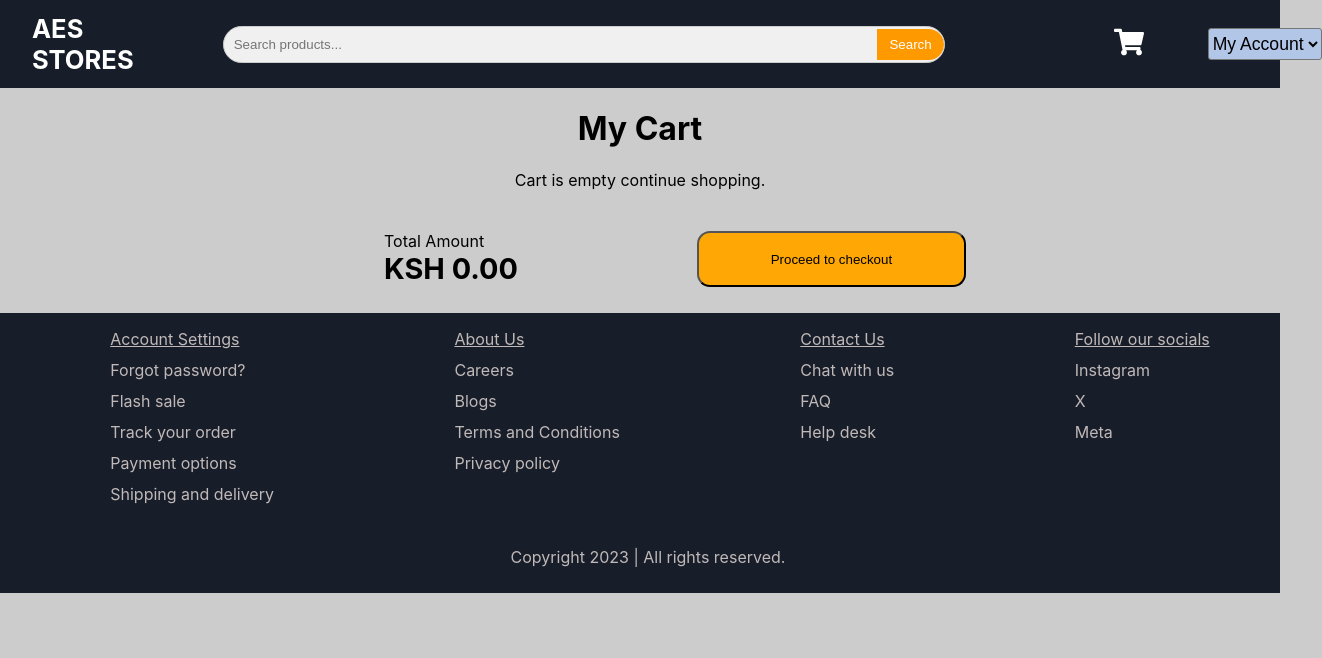
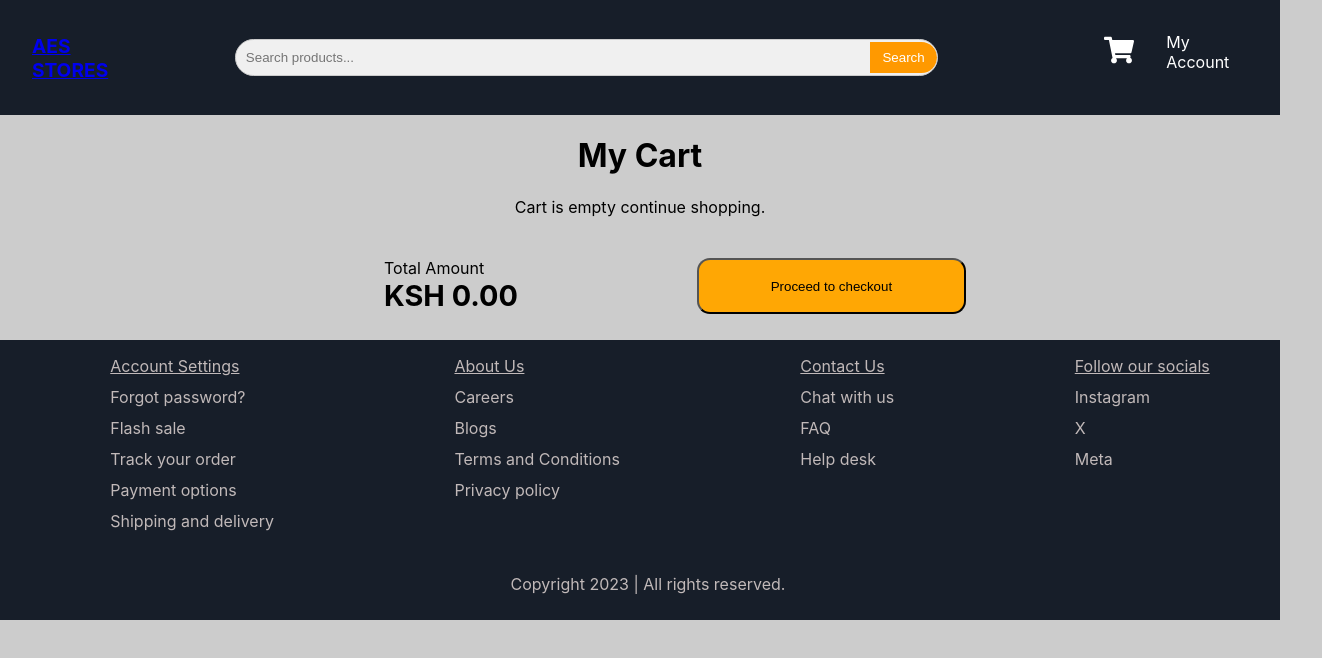
Before and after one commit to smsharon/online-store, a React (Create React App) app: page /cart in a window 1280 px wide. Shown: the top 658 px of the page, 1322 px wide, since content can reach past the window. Built offline with nearby package versions, Linux system fonts and the light colour scheme; data requests are answered from the project's data file; some icons are missing.

Commit message:
fix: update asnd style account component

```diff
--- a/db.json
+++ b/db.json
@@ -394,6 +394,11 @@
       "email": "alvin@gmail.com",
       "password": "1234",
       "id": 3
+    },
+    {
+      "email": "shallon@gmail.com",
+      "password": "1234",
+      "id": 4
     }
   ],
   "register": [
@@ -411,6 +416,11 @@
       "email": "alvin@gmail.com",
       "password": "1234",
       "id": 3
+    },
+    {
+      "email": "shallon@gmail.com",
+      "password": "1234",
+      "id": 4
     }
   ]
 }
--- a/src/App.css
+++ b/src/App.css
@@ -197,6 +197,7 @@
     justify-content: space-between;
     align-items: flex-start;
     padding: 20px;
+
 }
 
 .product-details-image img {
--- a/src/components/Cart.css
+++ b/src/components/Cart.css
@@ -1,7 +1,7 @@
-h1 {
+.car h1 {
     text-align: center;
 }
-p {
+.car p {
   text-align: center;
 }
 table {
--- a/src/components/Cart.js
+++ b/src/components/Cart.js
@@ -7,11 +7,11 @@ function Cart({ cart, onDelete }) {
   console.log(cart)
 
     return (
-      <div>
+      <div className="car">
         <h1>My Cart</h1>
 
         {cart.length === 0 ? (
-          <p>Cart is empty continue shopping.</p>
+          <p >Cart is empty continue shopping.</p>
           ): cart.map((i)=> {
           return (
             <div key={i.id}>
--- a/src/components/NavBar.css
+++ b/src/components/NavBar.css
@@ -8,16 +8,21 @@
     background-color: rgb(23, 30, 41);
     color: white;
     padding: 1rem 2rem;
-    height: 7vh;
+   /* height: 7vh;
     position: sticky;
-    z-index: 100;
+    z-index: 100*/
+
+
   }
 
   .logo {
-    font-size: 1.6rem;
+    font-size: 1.2rem;
     font-weight: bold;
     color: white;
     text-decoration: none;
+    flex: 1;
+    display: flex;
+    align-items: center;
   }
 
   .nav-links {
@@ -51,7 +56,7 @@
   .nav-item {
     display: flex;
     align-items: center;
-    gap: 4rem;
+    gap: 2rem;
     justify-content: space-between;
   }
 
@@ -83,3 +88,32 @@
   .search-container input:focus {
     outline: none;
   }
+  .account-dropdown {
+    position: absolute;
+    top: 100%;
+    right: 0;
+    background-color: #b4a2a2;
+    border: 1px solid #ccc;
+    box-shadow: 0px 4px 8px rgba(0, 0, 0, 0.1);
+    z-index: 100;
+    display: flex;
+    flex-direction: column;
+    padding: 10px;
+  }
+
+  .dropdown-item {
+    padding: 8px;
+    cursor: pointer;
+    transition: background-color 0.2s;
+  }
+
+  .dropdown-item:hover {
+    background-color: #1a1919;
+  }
+
+  .account-dropdown-toggle {
+    cursor: pointer;
+  }
+  .logo link {
+    text-decoration: none;
+  }
--- a/src/components/NavBar.js
+++ b/src/components/NavBar.js
@@ -1,40 +1,56 @@
-import React from 'react';
-import { Link } from 'react-router-dom';
+import React, { useState } from 'react';
+import { Link, useNavigate } from 'react-router-dom';
 import './NavBar.css';
-import { FaShoppingCart, FaUser } from 'react-icons/fa';
+import { FaShoppingCart } from 'react-icons/fa';
 
-
-function NavBar({ setSearchTerm, setCategoryFilter  }) {
+function NavBar({ setSearchTerm, setCategoryFilter }) {
+  const navigate = useNavigate();
+  const [showAccountDropdown, setShowAccountDropdown] = useState(false);
 
   const handleSearchInputChange = (event) => {
     setSearchTerm(event.target.value);
   };
 
+  const handleSearchInputClick = () => {
+    setShowAccountDropdown(false); // Close the dropdown when the search input is clicked
+  };
+
+  const handleOptionClick = (path) => {
+    navigate(path);
+    setShowAccountDropdown(false);
+  };
+
   return (
     <header className="navbar">
-      <div ><Link className="logo"to="/">AES STORES</Link></div>
+      <div className="logo"><Link to="/">AES STORES</Link></div>
       <nav>
-
-        <div className="nav-links">
+        <ul className="nav-links">
           <div className="search">
             <div className="search-container">
               <input
                 type="text"
                 placeholder="Search products..."
+                onClick={handleSearchInputClick}
                 onChange={handleSearchInputChange}
               />
               <button className="search-button">Search</button>
             </div>
+            {showAccountDropdown && (
+              <div className="account-dropdown">
+                <div className="dropdown-item" onClick={() => handleOptionClick('/login')}>Sign In</div>
+                <div className="dropdown-item" onClick={() => handleOptionClick('/account')}>My Account</div>
+                <div className="dropdown-item" onClick={() => handleOptionClick('/orders')}>Orders</div>
+                <div className="dropdown-item" onClick={() => handleOptionClick('/faqs')}>FAQs</div>
               </div>
-          <div className='nav-item'>
+            )}
+          </div>
+          <li className='nav-item'>
             <Link to="/cart"><FaShoppingCart size={30} /></Link>
-              <select id="select">
-                <option>My Account</option>
-                <option>Orders</option>
-                <option>FAQs</option>
-                </select>
+            <div className="account-dropdown-toggle" onClick={() => setShowAccountDropdown(!showAccountDropdown)}>
+              My Account
             </div>
-        </div>
+          </li>
+        </ul>
       </nav>
     </header>
   );
```
Lines whose indentation alone changed are shown as unchanged.
